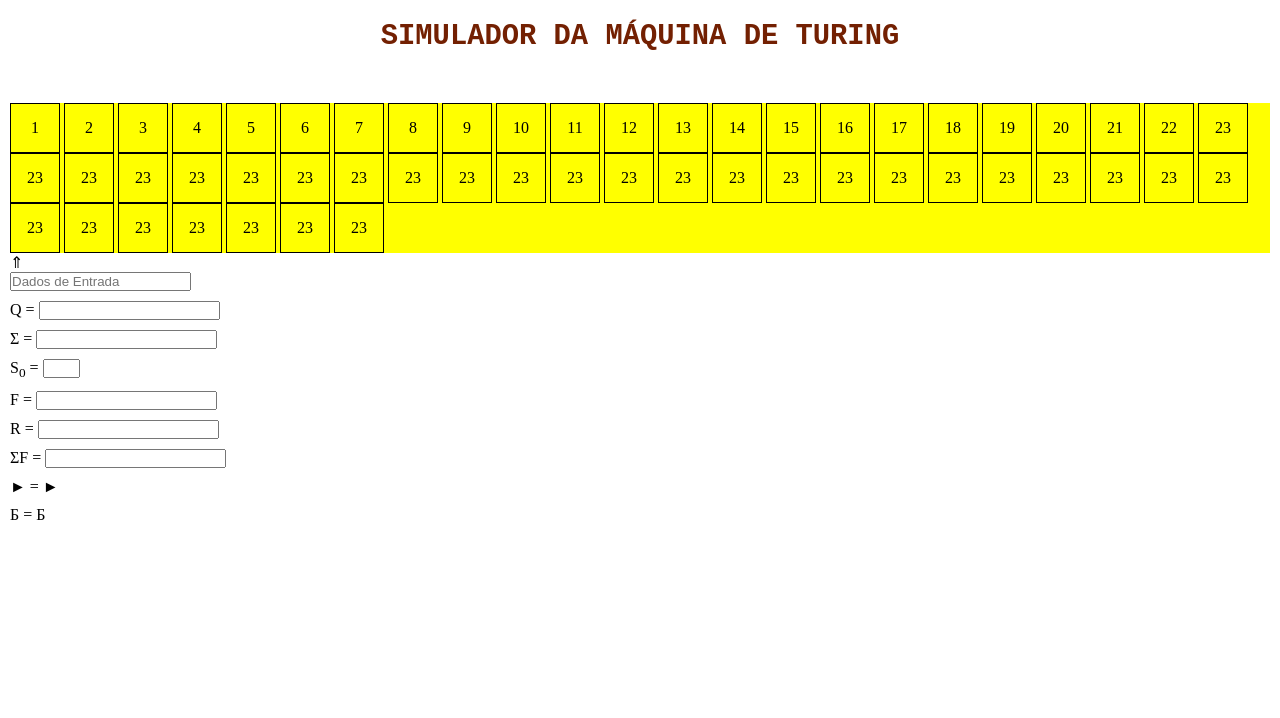
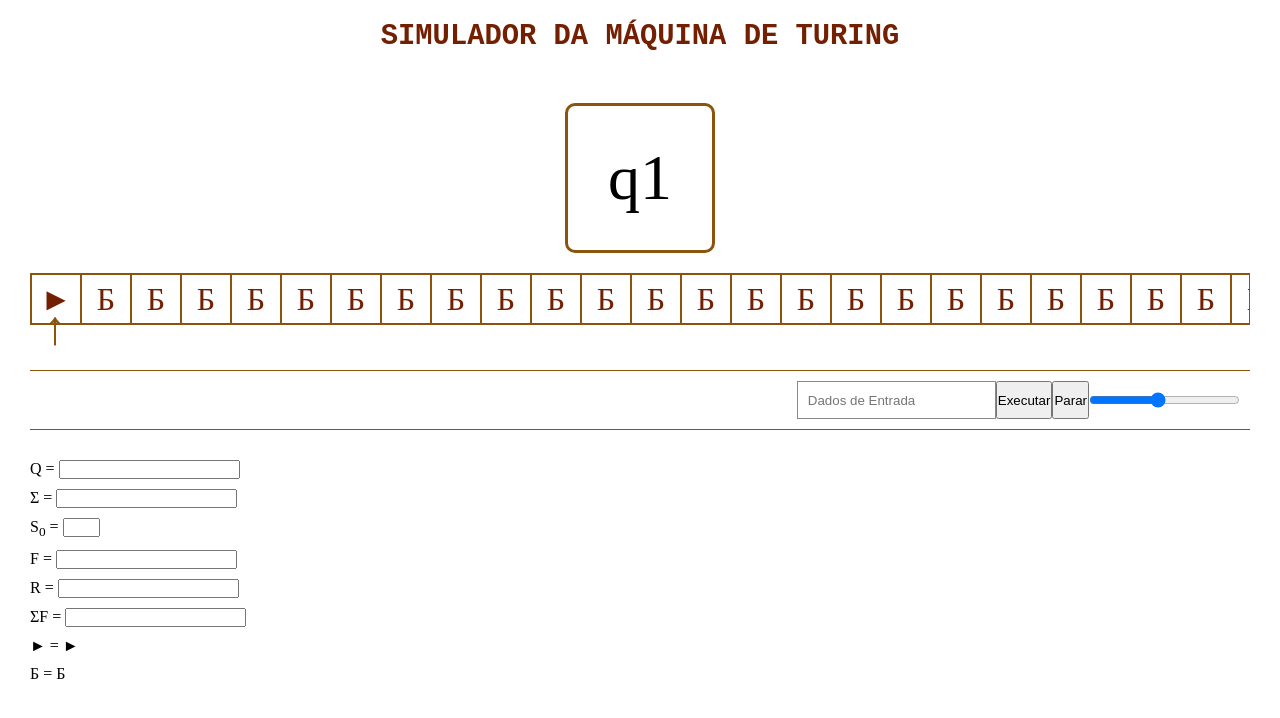
Before and after one commit to danilosantanaa/SimuladorMTU, a plain HTML site: page index.html in a window 1280 px wide. Drawn offline with Linux system fonts and the light colour scheme.

Commit message:
Criação do estilo da interface.
- Criação da Fita
- Criação do estado atual
- Criação do cabeçote
- Criação dos controls

```diff
--- a/css/style.css
+++ b/css/style.css
@@ -13,6 +13,12 @@
     --color5: #260101;
 
     --fonte-principal: 'Space Mono', monospace;
+}
+
+.container {
+    max-width: 24160px;
+    margin: auto;
+    padding: 0px 20px;
 }
 
 header {
@@ -33,24 +39,99 @@ main {
 }
 
 .saida {
-    margin-bottom: 10px;
+    margin-bottom: 30px;
 }
 
-.saida > .fita {
-    display: block;
-    background-color: yellow;
-    max-width: 100wh;
-    overflow-y: hidden;
-    overflow-x: scroll;
+.estado-atual-container {
+    display: flex;
+    justify-content: center;
+    width: 100%;
+    height: fit-content;
+    margin-bottom: 20px;
 }
 
-.saida > .fita > .cedula {
+.estado-atual-container > .estado {
+    width: 150px;
+    height: 150px;
+    border: 3px solid var(--color1);
+    border-radius: 10px;
+    display: flex;
+    justify-content: center;
+    align-items: center;
+    font-size: 4em;
+}
+
+.fitas {
+    display: flex;
+    overflow-x: scroll;
+    width: 100%;
+    justify-content: flex-start;
+    border: 1px solid var(--color1);
+}
+
+/* width */
+.fitas::-webkit-scrollbar {
+    height: 10px;
+    display: none;
+}
+
+/* Track */
+.fitas::-webkit-scrollbar-track {
+    background: var(--color3);
+}
+
+/* Handle */
+.fitas::-webkit-scrollbar-thumb {
+    border-radius: 10px;
+    background: var(--color4);
+  }
+
+  /* Handle on hover */
+  .fitas::-webkit-scrollbar-thumb:hover {
+    background: var(--color5);
+  }
+
+.fitas > .cedula {
+    display: inline-flex;
+    overflow: visible;
+    min-width: 50px;
+    height: 50px;
+    border: 1px solid var(--color1);
+    justify-content: center;
+    align-items: center;
+    font-size: 2em;
+    color: var(--color4);
+}
+
+#cabecote {
+    display: flex;
     width: 50px;
     height: 50px;
-    border: 1px solid black;
-    display: inline-flex;
     justify-content: center;
-    align-items: center;
+    align-items: flex-start;
+    font-size: 3em;
+    margin-top: -25px;
+    color: var(--color1);
+    font-weight: bolder;
+}
+
+.entrada-dados {
+    margin-top: 20px;
+    border-top: 1px solid var(--color1);
+    border-bottom: 1px solid var(--color1);
+    padding: 10px;
+    display: flex;
+    justify-content: flex-end;
+}
+
+.entrada-dados > .controls {
+    display: flex;
+    justify-content: space-between;
+}
+
+.entrada-dados input {
+    padding: 10px;
+    border: 1px solid rgba(0, 0, 0, 0.466);
 }
 
 .nontuplas > .inputs {
--- a/index.html
+++ b/index.html
@@ -1,5 +1,5 @@
 <!DOCTYPE html>
-<html lang="en">
+<html lang="pt-br">
 <head>
     <meta charset="UTF-8">
     <meta http-equiv="X-UA-Compatible" content="IE=edge">
@@ -8,73 +8,89 @@
     <link rel="stylesheet" href="css/style.css">
 </head>
 <body>
+    <div class="container">
         <header>
             <h2>Simulador da Máquina de Turing</h2>
         </header>
 
         <main>
             <div class="saida">
-            <div class="fita">
-                <div class="cedula">1</div>
-                <div class="cedula">2</div>
-                <div class="cedula">3</div>
-                <div class="cedula">4</div>
-                <div class="cedula">5</div>
-                <div class="cedula">6</div>
-                <div class="cedula">7</div>
-                <div class="cedula">8</div>
-                <div class="cedula">9</div>
-                <div class="cedula">10</div>
-                <div class="cedula">11</div>
-                <div class="cedula">12</div>
-                <div class="cedula">13</div>
-                <div class="cedula">14</div>
-                <div class="cedula">15</div>
-                <div class="cedula">16</div>
-                <div class="cedula">17</div>
-                <div class="cedula">18</div>
-                <div class="cedula">19</div>
-                <div class="cedula">20</div>
-                <div class="cedula">21</div>
-                <div class="cedula">22</div>
-                <div class="cedula">23</div>
-                <div class="cedula">23</div>
-                <div class="cedula">23</div>
-                <div class="cedula">23</div>
-                <div class="cedula">23</div>
-                <div class="cedula">23</div>
-                <div class="cedula">23</div>
-                <div class="cedula">23</div>
-                <div class="cedula">23</div>
-                <div class="cedula">23</div>
-                <div class="cedula">23</div>
-                <div class="cedula">23</div>
-                <div class="cedula">23</div>
-                <div class="cedula">23</div>
-                <div class="cedula">23</div>
-                <div class="cedula">23</div>
-                <div class="cedula">23</div>
-                <div class="cedula">23</div>
-                <div class="cedula">23</div>
-                <div class="cedula">23</div>
-                <div class="cedula">23</div>
-                <div class="cedula">23</div>
-                <div class="cedula">23</div>
-                <div class="cedula">23</div>
-                <div class="cedula">23</div>
-                <div class="cedula">23</div>
-                <div class="cedula">23</div>
-                <div class="cedula">23</div>
-                <div class="cedula">23</div>
-                <div class="cedula">23</div>
-                <div class="cedula">23</div>
+
+                <div class="estado-atual-container">
+                    <div class="estado">
+                        q1
                     </div>
+                </div>
+
+                <div class="fitas">
+                    <div class="cedula">&#9658;</div>
+                    <div class="cedula">&#x411;</div>
+                    <div class="cedula">&#x411;</div>
+                    <div class="cedula">&#x411;</div>
+                    <div class="cedula">&#x411;</div>
+                    <div class="cedula">&#x411;</div>
+                    <div class="cedula">&#x411;</div>
+                    <div class="cedula">&#x411;</div>
+                    <div class="cedula">&#x411;</div>
+                    <div class="cedula">&#x411;</div>
+                    <div class="cedula">&#x411;</div>
+                    <div class="cedula">&#x411;</div>
+                    <div class="cedula">&#x411;</div>
+                    <div class="cedula">&#x411;</div>
+                    <div class="cedula">&#x411;</div>
+                    <div class="cedula">&#x411;</div>
+                    <div class="cedula">&#x411;</div>
+                    <div class="cedula">&#x411;</div>
+                    <div class="cedula">&#x411;</div>
+                    <div class="cedula">&#x411;</div>
+                    <div class="cedula">&#x411;</div>
+                    <div class="cedula">&#x411;</div>
+                    <div class="cedula">&#x411;</div>
+                    <div class="cedula">&#x411;</div>
+                    <div class="cedula">&#x411;</div>
+                    <div class="cedula">&#x411;</div>
+                    <div class="cedula">&#x411;</div>
+                    <div class="cedula">&#x411;</div>
+                    <div class="cedula">&#x411;</div>
+                    <div class="cedula">&#x411;</div>
+                    <div class="cedula">&#x411;</div>
+                    <div class="cedula">&#x411;</div>
+                    <div class="cedula">&#x411;</div>
+                    <div class="cedula">&#x411;</div>
+                    <div class="cedula">&#x411;</div>
+                    <div class="cedula">&#x411;</div>
+                    <div class="cedula">&#x411;</div>
+                    <div class="cedula">&#x411;</div>
+                    <div class="cedula">&#x411;</div>
+                    <div class="cedula">&#x411;</div>
+                    <div class="cedula">&#x411;</div>
+                    <div class="cedula">&#x411;</div>
+                    <div class="cedula">&#x411;</div>
+                    <div class="cedula">&#x411;</div>
+                    <div class="cedula">&#x411;</div>
+                    <div class="cedula">&#x411;</div>
+                    <div class="cedula">&#x411;</div>
+                    <div class="cedula">&#x411;</div>
+                    <div class="cedula">&#x411;</div>
+                    <div class="cedula">&#x411;</div>
+                    <div class="cedula">&#x411;</div>
+                    <div class="cedula">&#x411;</div>
+                    <div class="cedula">&#x411;</div>
+                    <div class="cedula">&#x411;</div>
+                    <div class="cedula">&#x411;</div>
+                </div>
+
                 <div id="cabecote">
-                &uArr;
+                    &uarr;
                 </div>
 
                 <div class="entrada-dados">
+                    <div class="controls">
                         <input type="text" id="dados"  placeholder="Dados de Entrada"/>
+                        <button>Executar</button>
+                        <button>Parar</button>
+                        <input type="range" min="1" max="10" value="5" title="Velocidade"/>
+                    </div>
                 </div>
             </div>
 
@@ -137,7 +153,7 @@
                 </div>
             </div>
         </main>
-
+    </div>
     <script src="js/script.js"></script>
 </body>
 </html>
```
Lines whose indentation alone changed are shown as unchanged.
